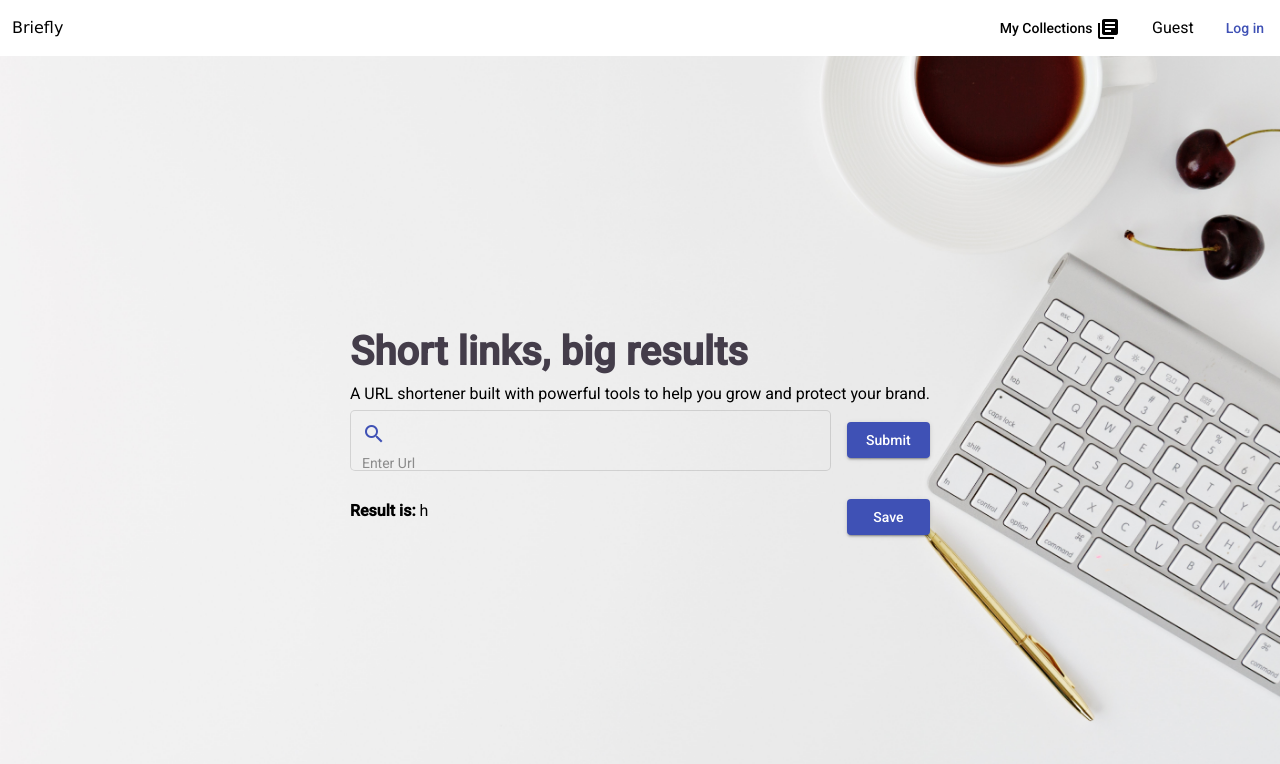
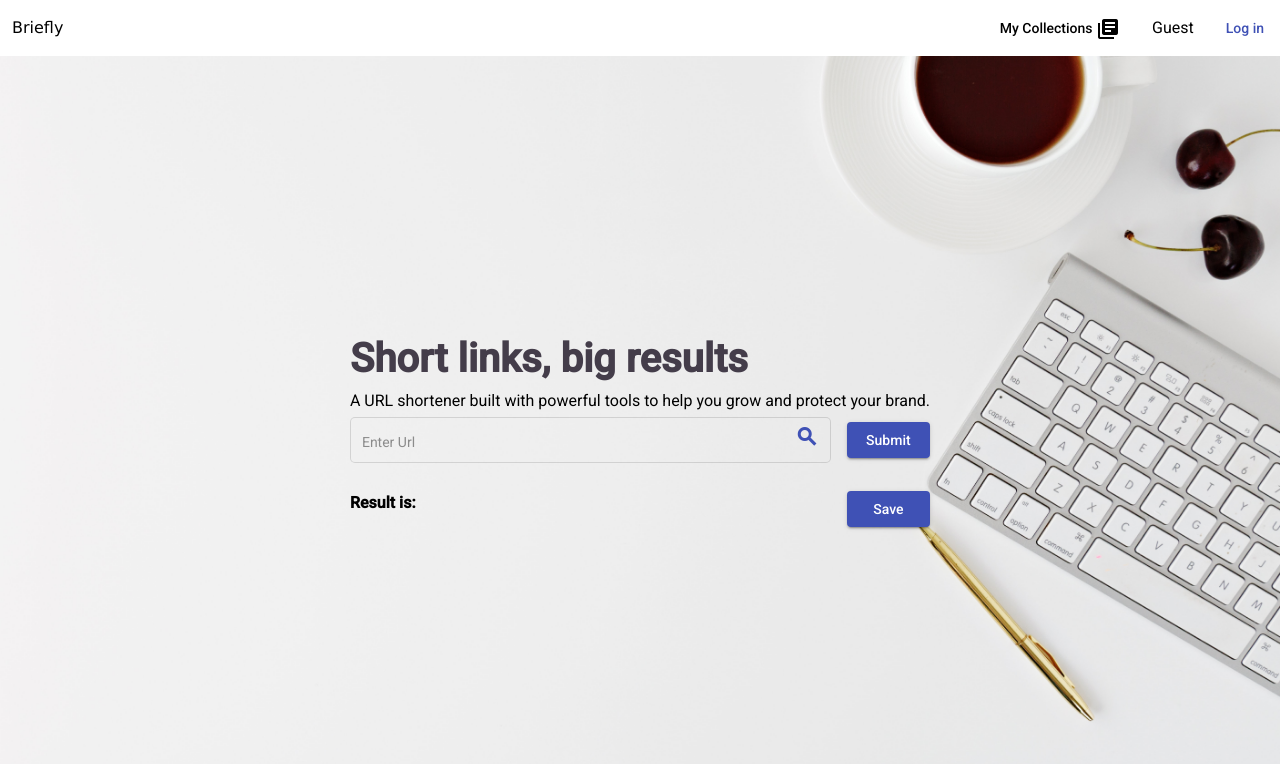
Before and after one commit to mateenbagheri/Briefly-Front, an Angular app: page /briefly/home in a window 1280 px wide. Shown: the top 764 px of the page. Built offline with nearby package versions, Linux system fonts and the light colour scheme.

Commit message:
[feat] connect url shortner services

```diff
--- a/src/app/main/components/home-page/home-page.component.html
+++ b/src/app/main/components/home-page/home-page.component.html
@@ -10,13 +10,14 @@
       </div>
       <section class="grid grid-cols-12 gap-4">
         <mat-form-field appearance="outline" class="col-span-10">
-          <mat-icon mat-icon color="primary">search</mat-icon>
           <input
-            (keypress.enter)="onSubmitUrl()"
             matInput
             placeholder="Enter Url"
             [formControl]="linkTextControl"
           />
+          <mat-icon class="go-button" mat-suffix color="primary"
+            >search</mat-icon
+          >
         </mat-form-field>
         <div class="col-span-2 self-center mb-2">
           <button
@@ -24,13 +25,14 @@
             color="primary"
             class="w-full"
             type="button"
+            (click)="onSubmitUrl()"
           >
             Submit
           </button>
         </div>
         <div class="col-span-10">
           <strong>Result is:&nbsp;</strong>
-          <span><a>h</a></span>
+          <span class="link" (click)="openShortenUrl(result.route)">{{result.text}}</span>
         </div>
         <div class="col-span-2 self-center">
           <button
--- a/src/app/main/components/home-page/home-page.component.scss
+++ b/src/app/main/components/home-page/home-page.component.scss
@@ -11,3 +11,20 @@
     font-weight: 600;
   }
 }
+
+.go-button {
+  caret-color: unset;
+  cursor: pointer;
+  font-weight: bold;
+  right: 0vw;
+  top: 1.5vh;
+  z-index: 1;
+  position: absolute;
+  display: inline;
+}
+
+.link:hover {
+  cursor: pointer;
+  text-decoration: underline;
+  color: darkblue;
+}
--- a/src/app/main/components/home-page/home-page.component.ts
+++ b/src/app/main/components/home-page/home-page.component.ts
@@ -1,5 +1,8 @@
 import { Component, OnInit } from "@angular/core";
 import { FormControl } from "@angular/forms";
+import { Router } from "@angular/router";
+import { environment } from "src/environments/environment.prod";
+import { MainService } from "../../shared/services/main.service";
 
 @Component({
   selector: "app-home-page",
@@ -8,10 +11,28 @@ import { FormControl } from "@angular/forms";
 })
 export class HomePageComponent implements OnInit {
   linkTextControl: FormControl = new FormControl([]);
-
-  constructor() {}
+  result: { text; route } = { text: "", route: "" };
+  constructor(private router: Router, private mainService: MainService) {}
 
   ngOnInit(): void {}
 
-  onSubmitUrl() {}
+  onSubmitUrl() {
+    if (this.linkTextControl.valid) {
+      this.mainService
+        .shortenUrl(this.linkTextControl.value)
+        .subscribe((res) => {
+          this.result = {
+            text: `http://localhost:4200${environment.serviceBaseUrl}${res.ShortenedUrl}`,
+            route: res.ShortenedUrl,
+          };
+        });
+    }
+  }
+
+  openShortenUrl(route) {
+    const url = this.router.serializeUrl(
+      this.router.createUrlTree([`briefly/${route}`])
+    );
+    window.open(url, "_blank");
+  }
 }
--- a/src/app/main/main.module.ts
+++ b/src/app/main/main.module.ts
@@ -9,6 +9,7 @@ import { MatMenuModule } from "@angular/material/menu";
 import { MatInputModule } from "@angular/material/input";
 import { MatFormFieldModule } from "@angular/material/form-field";
 import { HomePageComponent } from "./components/home-page/home-page.component";
+import { LoadShortenUrlComponent } from './components/load-shorten-url/load-shorten-url.component';
 
 const matModules = [
   MatButtonModule,
@@ -19,7 +20,7 @@ const matModules = [
 ];
 
 @NgModule({
-  declarations: [MainRoutingComponent, HomePageComponent],
+  declarations: [MainRoutingComponent, HomePageComponent, LoadShortenUrlComponent],
   imports: [
     CommonModule,
     matModules,
--- a/src/app/main/main.routing.ts
+++ b/src/app/main/main.routing.ts
@@ -1,6 +1,7 @@
 import { NgModule } from "@angular/core";
 import { Routes, RouterModule } from "@angular/router";
 import { HomePageComponent } from "./components/home-page/home-page.component";
+import { LoadShortenUrlComponent } from "./components/load-shorten-url/load-shorten-url.component";
 import { MainRoutingComponent } from "./main-routing/main-routing.component";
 
 const routes: Routes = [
@@ -10,6 +11,10 @@ const routes: Routes = [
     children: [
       { path: "", redirectTo: "home", pathMatch: "full" },
       { path: "home", component: HomePageComponent },
+      {
+        path: ":id",
+        component: LoadShortenUrlComponent,
+      },
     ],
   },
 ];
--- /dev/null
+++ b/src/app/main/shared/services/main.service.ts
@@ -0,0 +1,27 @@
+import { Injectable } from "@angular/core";
+import { BaseHttp } from "src/app/core/services/base-http.service";
+
+@Injectable({
+  providedIn: "root",
+})
+export class MainService {
+  constructor(private baseHttp: BaseHttp) {}
+
+  shortenUrl(mainUrl) {
+    return this.baseHttp.request("POST", "url/").setBodyParams({
+      MainUrl: mainUrl,
+      ExpDate: {
+        Valid: false,
+        String: "",
+      },
+      CollectionID: {
+        Valid: false,
+        Int64: 0,
+      },
+    }).send();
+  }
+
+  getMainUrl(shortenPath:string){
+   return this.baseHttp.request('GET',`url/${shortenPath}`).send()
+  }
+}
```
